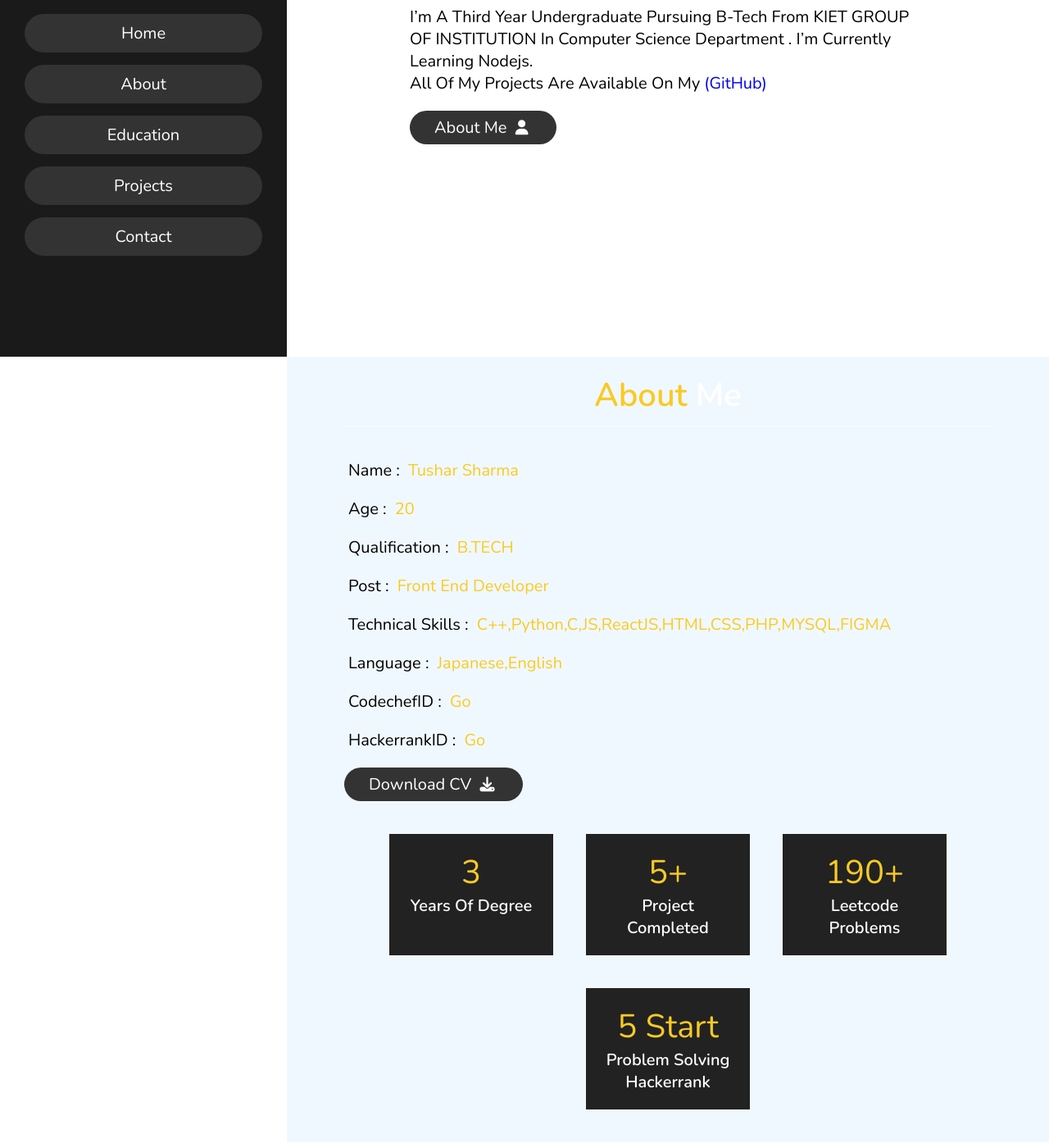
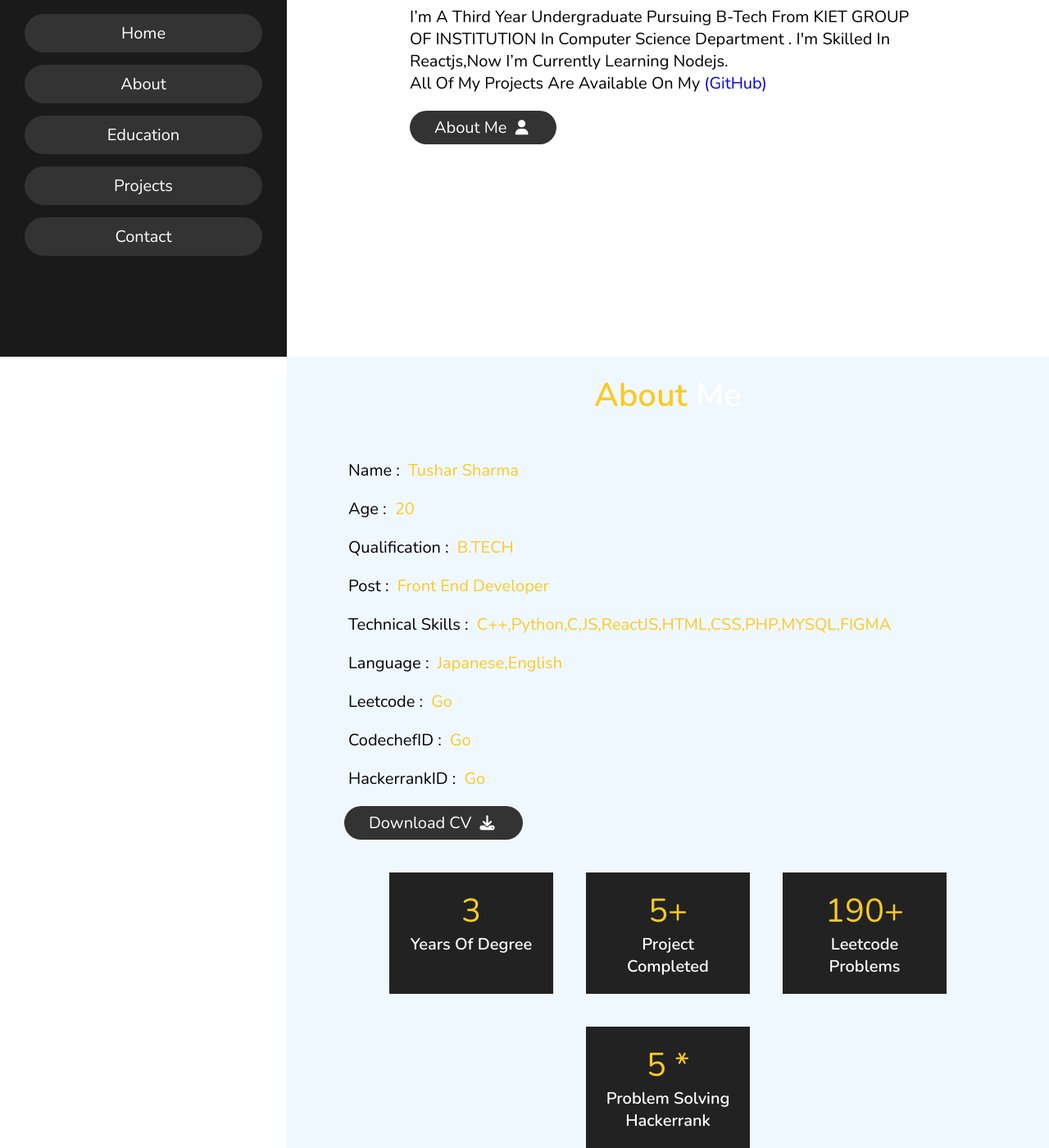
Before and after one commit to tushar2024cs1028/MyPortfolio-, a plain HTML site: page index.html in a window 1280 px wide. Shown: the part 365-1765 px from the top of the page at 82% size. Drawn offline with nearby package versions, Linux system fonts and the light colour scheme; files whose address does not match are found by name.

Commit message:
Update index.html

```diff
--- a/index.html
+++ b/index.html
@@ -46,8 +46,8 @@
 
     <h3>HI THERE !</h3>
     <h1>I'M <span>Tushar Sharma</span></h1>
-    <p>I’m A Third Year Undergraduate Pursuing B-Tech From KIET GROUP OF INSTITUTION In Computer Science Department .
-        I’m Currently Learning Nodejs.<br>
+    <p>I’m A Third Year Undergraduate Pursuing B-Tech From KIET GROUP OF INSTITUTION in Computer Science Department .
+       I'm skilled in Reactjs,now I’m Currently Learning Nodejs.<br>
 
         All Of My Projects Are Available On My <a href="https://github.com/tushar2024cs1028" target="_blank">(GitHub)</a><br>
     </p>
@@ -72,9 +72,11 @@
         <h3> <span> post : </span> front end developer </h3>
         <h3> <span> Technical skills : </span>C++,Python,C,JS,ReactJS,HTML,CSS,PHP,MYSQL,FIGMA</h3>
         <h3> <span> language : </span>japanese,english </h3>
+        <h3> <span> leetcode : </span><a style="color: #f9ca24;" href="https://leetcode.com/Tushar1028/" target="_blank">Go</a></h3>
+
         <h3> <span> CodechefID : </span><a style="color: #f9ca24;" href="https://www.codechef.com/users/tushar1028" target="_blank">Go</a></h3>
         <h3> <span> HackerrankID : </span><a style="color: #f9ca24;" href="https://www.hackerrank.com/Sec_U_cs1028" target="_blank">Go</a></h3>
-        <a href="Tushar Sharma Resume.pdf" target="_blank" ><button class="btn"> download CV <i class="fas fa-download"></i> </button></a>
+        <a href="Tushar Sharma CV.pdf" target="_blank" ><button class="btn"> download CV <i class="fas fa-download"></i> </button></a>
     </div>
 
     <div class="counter">
@@ -95,7 +97,7 @@
         </div>
 
         <div class="box">
-            <span>5 Start</span>
+            <span>5 *</span>
             <h3>Problem Solving Hackerrank</h3>
         </div>
 
@@ -166,6 +168,12 @@
     <div class="box">
         <a href="https://app.powerbi.com/reportEmbed?reportId=af0a4b00-ce47-4909-b2f7-27146c153cde&autoAuth=true&ctid=0c2c5eb2-7477-4593-ac08-f1de3be027d2" target="_blank"><img src="Satellite view dashboard.PNG" alt=""></a>
     </div>
+    <div class="box">
+        <a href="https://github.com/tushar2024cs1028/Virtual-Desktop" target="_blank"><img src="Screenshot (545).png" alt=""></a>
+    </div>
+    <div class="box">
+        <a href="https://github.com/tushar2024cs1028/Bank_Management-" target="_blank"><img src="Screenshot (546).png" alt=""></a>
+    </div>
 
 </div>
 
```
